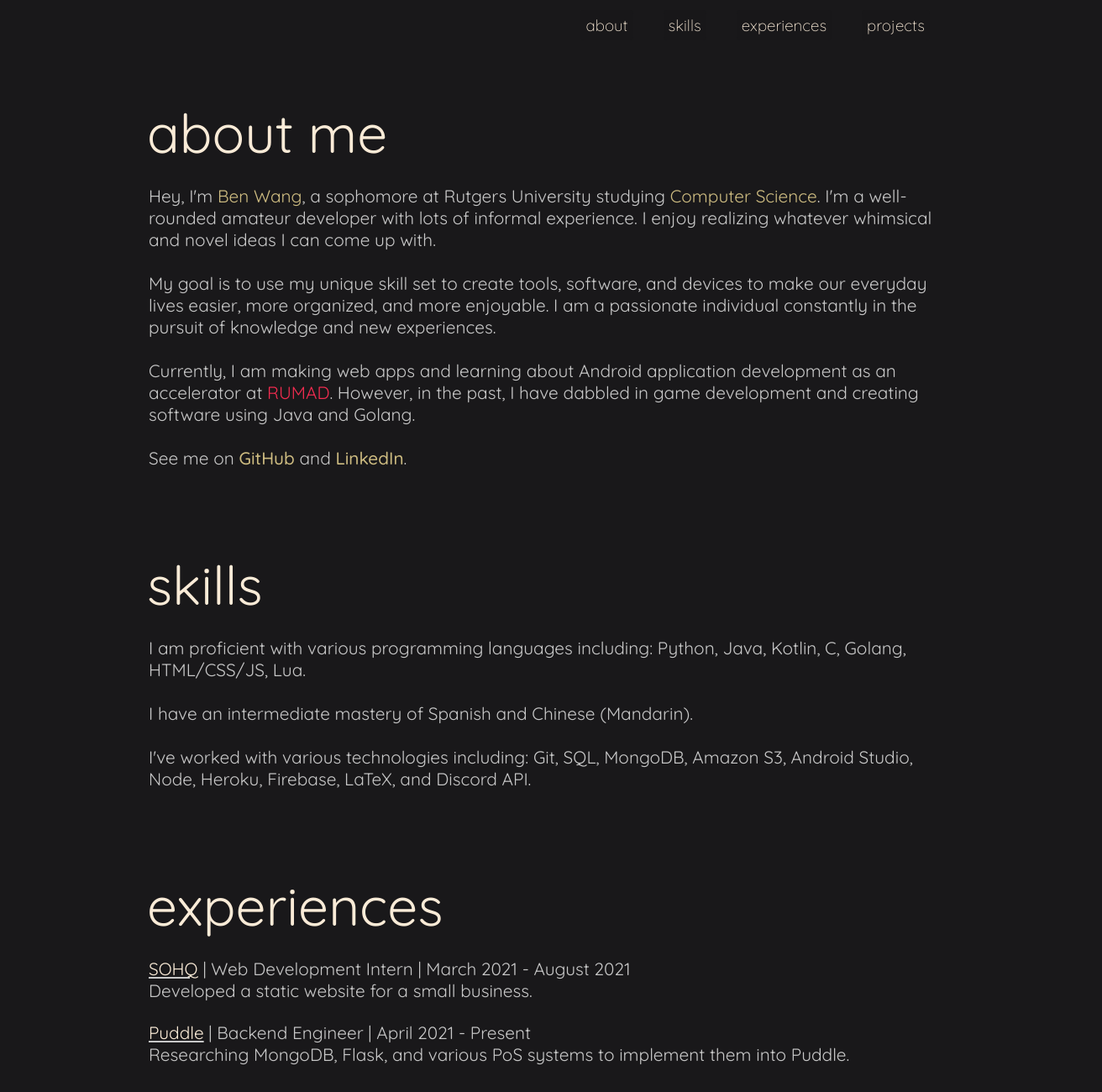
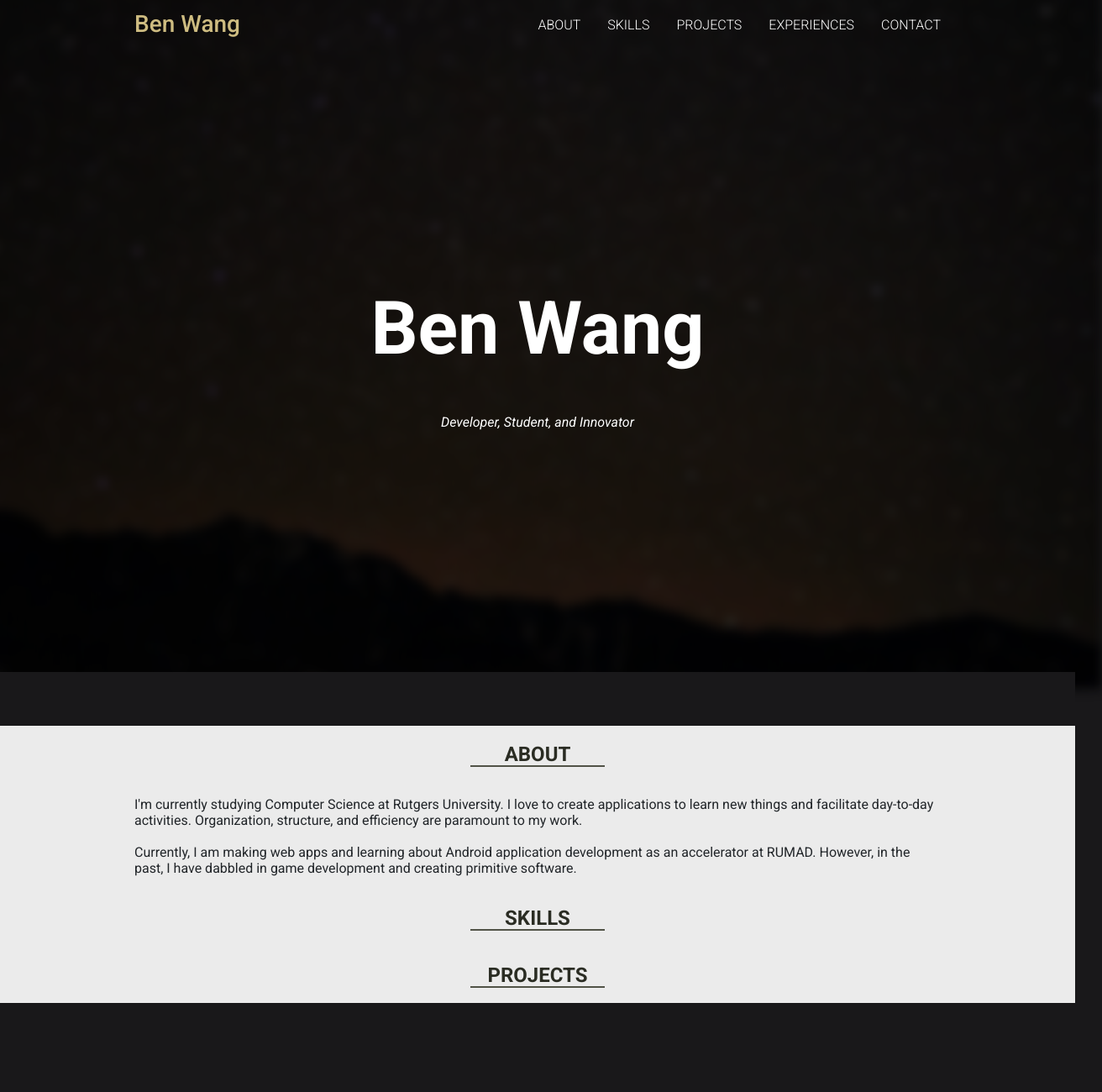
Before and after one commit to benwang2/benwang.me, a plain HTML site: page index.html in a window 1280 px wide. Shown: the top 1300 px of the page at 84% size, 1312 px wide, since content can reach past the window. After the commit the page ends 1194 px from the top, so only its background shows below. Drawn offline with Linux system fonts and the light colour scheme.

Commit message:
Uploaded files.

```diff
--- a/index.html
+++ b/index.html
@@ -9,75 +9,103 @@
         <script src="script.js"></script>
     </head>
     <body>
-        <div class="wrapper">
-            <nav id="full">
-                <h3><a class="ref" value="about" href="#about">about</a></h3>
-                <h3><a class="ref" value="skills" href="#skills">skills</a></h3>
-                <h3><a class="ref" value="experiences" href="#experiences">experiences</a></h3>
-                <h3><a class="ref" value="projects" href="#projects">projects</a></h3>
-            </nav>
-            <nav id="compressed" style="display:none;">
-                <button id="hamburger" class="hamburger hamburger--squeeze" type="button">
+        <nav id="nav">
+            <div class="container row navbar-nav">
+                <div class="navbar-brand">
+                    <a href="#home" id="brand">Ben Wang</a>
+                </div>
+                <ul class="navbar-links hidden" id="navbar-desktop">
+                    <li class="nav-item">
+                        <a href="#about">ABOUT</a>
+                    </li>
+                    <li class="nav-item">
+                        <a href="#skills">SKILLS</a>
+                    </li>
+                    <li class="nav-item">
+                        <a href="#projects">PROJECTS</a>
+                    </li>
+                    <li class="nav-item">
+                        <a href="#experiences">EXPERIENCES</a>
+                    </li>
+                    <li class="nav-item">
+                        <a href="#contact">CONTACT</a>
+                    </li>
+                </ul>
+                <div id="navbar-mobile" class="hidden">
+                    <button id="navbar-mobile-button" class="hamburger menu-button hamburger--squeeze">
                         <span class="hamburger-box">
                             <span class="hamburger-inner"></span>
                         </span>
                     </button>
-                <div class="dropdown">
-                    <div style="padding-top:84px"></div>
-                    <h3><a class="ref" value="about" href="#about" onclick="hideMenu()">about</a></h3>
-                    <h3><a class="ref" value="skills" href="#skills" onclick="hideMenu()">skills</a></h3>
-                    <h3><a class="ref" value="experiences" href="#experiences" onclick="hideMenu()">experiences</a></h3>
-                    <h3><a class="ref" value="projects" href="#projects" onclick="hideMenu()">projects</a></h3>
+                    <ul class="navbar-links hidden">
+                        <li class="nav-item">
+                            <a href="#about">ABOUT</a>
+                        </li>
+                        <li class="nav-item">
+                            <a href="#skills">SKILLS</a>
+                        </li>
+                        <li class="nav-item">
+                            <a href="#projects">PROJECTS</a>
+                        </li>
+                        <li class="nav-item">
+                            <a href="#experiences">EXPERIENCES</a>
+                        </li>
+                        <li class="nav-item">
+                            <a href="#contact">CONTACT</a>
+                        </li>
+                    </ul>
+                </div>
             </div>
         </nav>
-            <div style="margin:50px"></div>
-            <div class="section" id="about">
-                <h1>about me</h1>
+        <div class="splash" id="home">
+            <h1 class="text-center">Ben Wang</h1>
+            <em>Developer, Student, and Innovator</em>
+        </div>
+        <div class="column bg-1" style="width: 100%;">
+                <section id="about">
+                    <div class="section-br a text-center"></div>
+                    <div class="container">
+                        <div class="section-title">
+                            <h2>ABOUT</h2>
+                        </div>
+
+                        <div class="row">
+                            <div class="column">
                                 <p>
-                    Hey, I'm <span style="color:#cebc81">Ben Wang</span>, a sophomore at Rutgers University studying <span style="color:#cebc81">Computer Science</span>.
-                    I'm a well-rounded amateur developer with lots of informal experience. I enjoy realizing whatever whimsical and novel ideas I can come up with.
+                                    I'm currently studying Computer Science at Rutgers University.
+                                    I love to create applications to learn new things and facilitate day-to-day activities.
+                                    Organization, structure, and efficiency are paramount to my work.
                                     <br><br>
-
-                    My goal is to use my unique skill set to create tools, software, and devices to make our everyday lives easier, more organized, and more enjoyable.
-                    I am a passionate individual constantly in the pursuit of knowledge and new experiences.
-                    <br><br>
-
-                    Currently, I am making web apps and learning about Android application development as an accelerator at <a href="https://rumad.club/" style="color:#f22c50">RUMAD</a>.
-                    However, in the past, I have dabbled in game development and creating software using Java and Golang.
-
-                    <br><br>
-                    See me on <a style="color:#cebc81; font-weight: 500;" href="https://github.com/benwang2" aria-label="See me on GitHub">GitHub</a> and <a aria-label="See me on LinkedIn" style="color:#cebc81;font-weight: 500;" href="https://www.linkedin.com/in/benjamin-wang-5240001b0/">LinkedIn</a>.
-                    <br><br>
+                                    Currently, I am making web apps and learning about Android
+                                    application development as an accelerator at RUMAD. However,
+                                    in the past, I have dabbled in game development and creating
+                                    primitive software.
                                 </p>
                             </div>
-            <div class="section" id="skills">
-                <h1>skills</h1>
-                <p>
-                    I am proficient with various programming languages including: Python, Java, Kotlin, C, Golang, HTML/CSS/JS, Lua.
-                    <br><br>
-                    I have an intermediate mastery of Spanish and Chinese (Mandarin).
-                    <br><br>
-                    I've worked with various technologies including: Git, SQL, MongoDB, Amazon S3, Android Studio, Node, Heroku, Firebase, LaTeX, and Discord API.
-                    <br><br>
-                </p>
                         </div>
-            <div class="section" id="experiences">
-                <h1>experiences</h1>
-                <p>
-                    <u><a href="https://www.linkedin.com/company/sohq/" class="work-title">SOHQ</a></u> | Web Development Intern | March 2021 - August 2021<br>
-                    Developed a static website for a small business.
-                </p>
-                <p>
-                    <u><a href="https://www.linkedin.com/company/puddleinc/" class="work-title">Puddle</a></u> | Backend Engineer | April 2021 - Present<br>
-                    Researching MongoDB, Flask, and various PoS systems to implement them into Puddle.
-                    <!-- Researched and integrated various PoS systems into Puddle and managed a MongoDB database -->
-                </p>
                     </div>
-            <div class="section" id="projects">
-                <h1>projects</h1>
-                <div class="grid" id="project-grid">
-                    <a class="cell" style="display:none;"><div class="cover"><h1></h1><p></p></div></div>
+                </section>
+                <section id="skills">
+                    <div class="container">
+                        <div class="section-title">
+                            <h2>SKILLS</h2>
                         </div>
+
+                        <div class="row">
+                            <div class="column">
+
+                            </div>
+                        </div>
+                    </div>
+                </section>
+                <section id="projects">
+                    <div class="container">
+                        <div class="section-title">
+                            <h2>PROJECTS</h2>
+                        </div>
+
+                    </div>
+                </section>
             </div>
         </div>
     </body>
--- a/script.js
+++ b/script.js
@@ -1,96 +1,37 @@
-let projects = [
-    ["#BD85FF","resources/img/lotus.jpg","https://github.com/benwang2/Lotus",
-    "Lotus", " A service that tracks user activity and facilitates organizing events within small communities."],
-    ["#0F2BA5", "resources/img/psg.jpg","https://github.com/benwang2/ProblemSetGenerator",
-    "Problem Set Generator","A website to quickly create unique problem sets based on existing ones."    ],
-    ["#13305a","resources/img/stegafun.jpg","https://benwang2.github.io/stega.fun/",
-    "stegafun","Web steganography tools inspired by a previous project written in Java."],
-    ["#14a76c","resources/img/mnky.jpg","https://mnky.link",
-    "mnky.link","A comical URL shortener that uses monkey-related emojis to shorten your URL."],
-    ["#640f0e","resources/img/betterburn.jpg","https://betterburn.xyz",
-    "betterburn.xyz","My first website, created to display my Rivals of Aether-related projects."],
-]
+window.addEventListener("load",(e)=>{
+    let nav = document.getElementById("nav")
+    let nav_container = nav.querySelector("div")
+    let nav_desktop = document.getElementById("navbar-desktop")
+    let nav_mobile = document.getElementById("navbar-mobile")
+    let nav_menu_button = document.getElementById("navbar-mobile-button")
 
-let sections = [];
-let navbars = []
+    let anchors = [document.getElementsByClassName("text-center")[0],document.getElementById("about")]
 
-function addClass(name) {
-    var element, name, arr;
-    element = document.getElementById("full");
-    arr = element.className.split(" ");
-    if (arr.indexOf(name) == -1) {
-        element.className += " " + name;
-    }
+    function updateNav(e){
+        nav_desktop.classList.toggle("hidden", window.innerWidth < 824)
+        nav_mobile.classList.toggle("hidden", window.innerWidth >= 824)
+        nav.classList.toggle("nav-opaque",(window.scrollY > (anchors[0].offsetTop-12) || nav_desktop.classList.contains("hidden")))
+        nav_container.classList.toggle("row", !(nav_desktop.classList.contains("hidden")))
     }
 
-function rmvClass(name){
-    var element, name, arr;
-    element = document.getElementById("full");
-    arr = element.className.split(" ");
-    if (arr.indexOf(name) >= 0) {
-        arr.splice(arr.indexOf(name), 1)
-        element.className = arr.join(" ")
-    }
+    function toggleNav(e){
+        nav_menu_button.classList.toggle("is-active")
+        nav_mobile.getElementsByTagName("ul")[0].classList.toggle("hidden", !nav_menu_button.classList.contains("is-active"))
     }
 
-function updateMenu(){
-    if (window.innerWidth < 500){
-        navbars[0].style = "display:none;"
-        navbars[1].style = ""
-    } else {
-        navbars[0].style = ""
-        navbars[1].style = "display:none;"
-    }
+    function setNav(e,val){
+        nav_menu_button.classList.toggle("is-active",val)
+        nav_mobile.getElementsByTagName("ul")[0].classList.toggle("hidden", !nav_menu_button.classList.contains("is-active"))
     }
 
-function toggleMenu(){
-    //console.log("hello"+hamburger.classList.contains("is-active"))
-    if (hamburger.classList.contains("is-active")){
-        hamburger.classList.remove("is-active")
-        dropdown.classList.remove("visible")
-    } else {
-        hamburger.classList.add("is-active")
-        dropdown.classList.add("visible")
-    }
+    nav_menu_button.addEventListener("click",toggleNav)
+    window.addEventListener("scroll", updateNav)
+    window.addEventListener("resize", updateNav)
+    updateNav()
+
+    let links = [...nav_container.getElementsByTagName("li")]
+    for (let i = 0; i < links.length; i++){
+        links[i].addEventListener("click",(e)=>{setNav(e,false)})
     }
 
-function hideMenu(){
-    if (hamburger.classList.contains("is-active")){
-        hamburger.classList.remove("is-active")
-        dropdown.classList.remove("visible")
-    }
-}
-
-window.addEventListener("load",()=>{
-    hamburger = document.getElementById("hamburger")
-    dropdown = document.getElementsByClassName("dropdown")[0]
-    navbars[0] = document.getElementById("full")
-    navbars[1] = document.getElementById("compressed")
-
-    sections = [document.getElementById("home"),document.getElementById("about"),document.getElementById("menu"),document.getElementById("contact")];
-
-    let cell = document.getElementsByClassName("cell")[0]
-    let grid = document.getElementById("project-grid")
-
-    for (let x = 0; x <  projects.length; x++){
-        let newCell = cell.cloneNode(true);
-        newCell.style = "border-color:"+projects[x][0]+";background-image:url('"+projects[x][1]+"')";
-        newCell.href = projects[x][2]
-        newCell.getElementsByTagName("h1")[0].innerHTML = projects[x][3]
-        newCell.getElementsByTagName("p")[0].innerHTML = projects[x][4]
-        grid.appendChild(newCell)
-    }
-
-    hamburger.addEventListener("click",toggleMenu)
-    updateMenu()
-    window.addEventListener('resize', updateMenu);
 })
-
-window.addEventListener("scroll",(evt)=>{
-    let scrollPosition = window.scrollY;
-    if (scrollPosition <= (sections[1].offsetTop - 61)){
-        addClass("opaque-black")
-    } else {
-        rmvClass("opaque-black")
-    }
-})
--- a/stylesheet.css
+++ b/stylesheet.css
@@ -1,150 +1,224 @@
-@import url('https://fonts.googleapis.com/css2?family=Quicksand:wght@300;400;500&display=swap');
-
+@import url('https://fonts.googleapis.com/css2?family=Roboto:ital,wght@0,100;0,300;0,400;0,500;0,700;1,400&display=swap');
 
 html {
     margin: 0; padding: 0;
     background-color: rgb(25,24,26);
-    font-family: 'Quicksand', sans-serif;
+    color: white;
+    font-family: 'Roboto', sans-serif;
     height: 95%;
-    scroll-behavior: auto;
+    scroll-behavior: smooth;
+    transition: all .3s;
+    overflow-x: hidden;
 }
 
-h1, h2, h3, p, .ref {
-    margin: 10px;
+body {
+    margin: 0;
+    padding: 0;
+    color: white;
 }
 
-h1, h2, h3, .ref, .work-title {color: antiquewhite;}
-
-h1{font-size: 4em; font-weight: 400}
-p{font-size: 1.3em; color: rgb(200,200,200)}
-
-.ref {
-    position: relative;
-    z-index: inherit;
-    font-size: 1em;
-    font-weight: 300;
-    margin:0; padding: 6px;
-    border-radius: 4px;
-    background-color: rgba(25,24,26, .9);
-    transition: background-color .3s ease;
-}
-
-.ref:hover {
-    background-color: rgba(46, 46, 44, 0.9)
-}
-
-.wrapper {
-    background: none;
-    display: flex;
-    flex-direction: column;
-    align-items: center;
-    margin-left: 10px;
+.bg-1 {
+    background-color: rgb(25,24,26)
 }
 
 nav {
     position: fixed;
-    z-index: 10;
+    z-index: 999;
+    width: 100%;
     display: flex;
-    flex-direction: row;
-    justify-content: flex-end;
-    height: 10vh;
-    max-width: 960px;
+    justify-content : center;
+    align-items: flex-end;
+    flex-wrap: wrap;
+    background-color: rgba();
+    transition: background-color 0.2s;
+}
+
+.navbar-nav {
+    position: relative;
+    padding: 12px 0 12px 0;
+    width: 100%;
+    justify-content: space-between  ;
+}
+
+.navbar-brand {
+    font-size: 1.75rem;
+    font-weight: 500;
+}
+
+.navbar-brand a {
+    color: #cebc81;
+    text-decoration: none;
     width: 100%;
 }
 
-nav .ref {
-    margin: 8px;
-    cursor: pointer;
-    height: min-content;
-    text-decoration: none;
+.navbar-links {
+    display: flex;
+    flex-direction: row;
+    gap: 2rem;
+    font-size: 1rem;
+    color: white;
+    list-style: none;
+    margin-top: 0.5rem;
 }
 
-.ref:hover, .ref:focus, .ref:active{color:aliceblue}
+.nav-opaque .nav-item {
+    font-size: 90%;
+    flex: 1;
+}
 
-span {transition: color 0.3s ease}
-h1 span:hover{color:#54af71}
+.nav-item a {
+    font-weight: 300;
+    color: white;
+    transition: color 0.2s;
+    text-decoration: none;
+    width: 100%;
+    display: block;
+}
+.nav-item a:hover{
+    color: #cebc81
+}
 
-a {text-decoration: none;color:aliceblue}
-a:hover, a:focus, a:active{color:aliceblue}
-
-.section {
+.splash {
+    height: 100vh;
+    min-height: 40rem;
+    width: 100%;
+    margin: 0;
     display: flex;
     flex-direction: column;
-    align-items: left;
-    flex-shrink: 0;
-    height: max-content;
-    width: 100%;
+    justify-content: center;
+    align-items: center;
+}
+
+.splash h1 {font-size: 5.5rem;line-height: 100%;}
+
+.splash:before {
+    content: "";
+
+    flex:1;
+    position: absolute;
+    width : 100%;
+    height: 100%;
+    min-height: 40rem;
+
+    background-image: url("./resources/img/background.jpg");
+    background-attachment: fixed;
+    background-position: center;
+    background-repeat: no-repeat;
+    background-size: cover;
+    transform: scale(1.05);
+    overflow: none;
+
+    z-index: -1;
+
+    filter        : blur(6px);
+    -moz-filter   : blur(6px);
+    -webkit-filter: blur(6px);
+    -o-filter     : blur(6px);
+}
+
+.container {
     max-width: 960px;
-    margin-bottom: 50px;
+    width: 80%;
+    height: 95%;
+}
+
+.nav-opaque {
+    background-color: rgba(25,24,26,1);
+}
+
+.nav-opaque .navbar-brand {
+    font-size: 1.25rem;
+    margin-top: 0.35rem;
+}
+
+.nav-opaque #brand {
+    font-size: 1.25rem;
+}
+
+#navbar-mobile .navbar-links {
+    flex-direction: column;
+    transform: transform 0.3s;
+    padding: 1rem 0 0 0;
+}
+
+.menu-button {
+    top: 0;
+    right: 0;
+}
+
+.collapsed {
+    transform: scaleY(0);
+}
+
+.hidden {
+    display: none;
+}
+
+.column {
+    display: flex;
+    flex-direction: column;
+    width: fit-content;
 }
 
 .row {
     display: flex;
     flex-direction: row;
-    justify-content: left;
-    flex-shrink: 0;
-    overflow-x: hidden;
-    width: 100%;
 }
 
-.grid {
+section {
+    width: 100%;
     display: flex;
-    flex-flow: row wrap;
-    justify-content: left;
+    flex-direction: column;
     align-items: center;
-    width: 100%;
-    height: max-content;
+    background-color: #EBEBEB;
+    color: #212529;
 }
 
-.cell {
-    height: 250px;
-    width: 250px;
-    border-radius: 12px;
-    margin: 10px;
-    cursor: pointer;
-    background-size: cover;
-    border-style: solid;
-    transition: all 0.5 ease-in-out;
-    overflow: hidden;
-    outline: none;
+.section-title {
+    position: relative;
+    display: flex;
+    width: 100%;
+    justify-content: center;
+    color: #2a2c23;
+    padding: 0;
 }
 
-.cell > .cover {
-    position: relative;
-    z-index: 2;
-    width: 100%;
-    height: 100%;
-    background-color: rgba(0,0,0,0.8);
-    border-radius: 6px;
-    transition: transform .5s ease-in-out;
-    transform: translateY(0%);
-    overflow: hidden;
+.section-title::after{
+    position: absolute;
+    top: 70%;
+    content: "";
+    background: #515347;
+    height: 2px;
+    width: 10rem;
 }
 
-/* .cell:hover > .cover{
-    transform: translateY(0%);
-} */
 
-.cover > h1, p{margin:12px;}
-.cover > h1 {font-size: 2em;text-decoration: underline;}
-
-#compressed {
+.section-br.a {
+    content: "";
+    display: flex;
+    width: 100%;
+    height: 4rem;
+    background-color: #19181a;
     justify-content: center;
 }
 
-.dropdown {
-    position: fixed;
-    display: flex;
-    flex-direction: column;
-    gap: 12px;
+.skills-col {
+    min-width: 10rem;
     align-items: center;
-    background-color: rgba(0,0,0,0.9);
-    width: 100vw;
-    height: 110vh;
-    transform: translateY(-110%);
-    transition: transform 0.3s cubic-bezier(.19,0,.77,1);
 }
 
-.visible {
-    transform: translateY(-10px)
+.skills-col img {
+    width: 100%;
+    height: 100%;
+    max-width: 8rem;
 }
+
+.text-center {
+    text-align: center !important;
+}
+
+.wrapper {
+    height: 500px;
+    display: flex;
+    align-items: center;
+}
```
Also changed, not shown: resources/css/hamburgers.css (+7 -7 lines), resources/img/background-2.jpg (added), resources/img/background.jpg (added), resources/img/python.jpg (added), 1 other file. Lines whose indentation alone changed are shown as unchanged.
